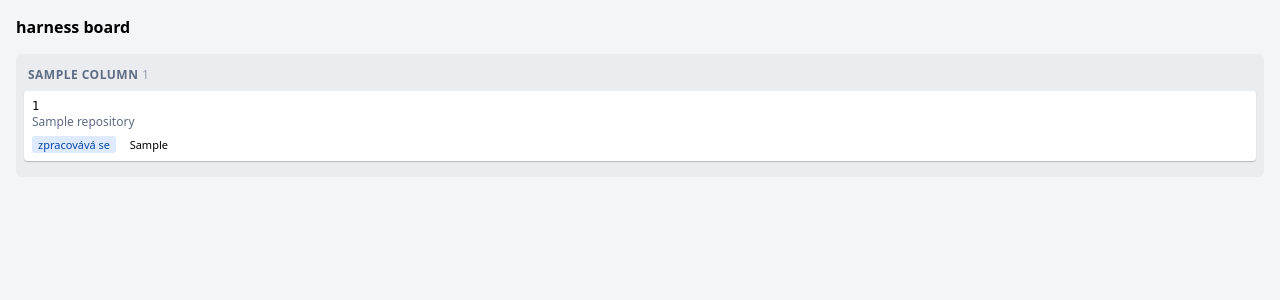
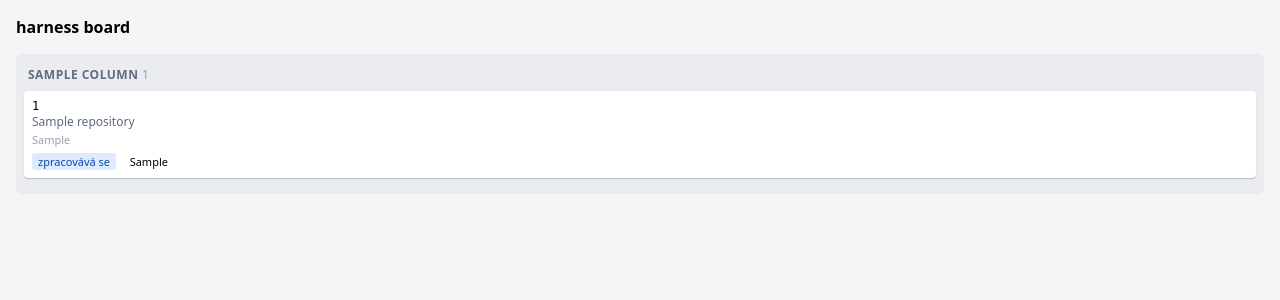
Before and after one commit to onpaj/harness_v2, a Python web app: template src/harness/api/templates/board.html in a window 1280 px wide. Shown: the top 300 px of the page. Run offline with Jinja, Linux system fonts and the light colour scheme; the template is opened without the code that fills it: most values are stand-ins (such as "Sample title", 1, 10 or a date in 2020).

Commit message:
feat: karta zobrazuje čas ve stavu
Spec (sekce Karta) požaduje na kartě id, repository, čas ve stavu a
oba badge. Čas ve stavu chyběl. Bere se z task.history[-1].at, takže
projekce se nemění; task bez historie nic nezobrazí.

Co-Authored-By: Claude Opus 4.8 <noreply@anthropic.com>

```diff
--- a/src/harness/api/templates/_columns.html
+++ b/src/harness/api/templates/_columns.html
@@ -9,6 +9,7 @@
          hx-swap="innerHTML">
       <div class="id">{{ task.id }}</div>
       {% if task.repository %}<div class="repo">{{ task.repository }}</div>{% endif %}
+      {% if task.history %}<div class="since">{{ task.history[-1].at }}</div>{% endif %}
       {% if task.lock_id %}<span class="badge working">zpracovává se</span>{% endif %}
       {% if task.last_outcome %}<span class="badge {{ task.last_outcome }}">{{ task.last_outcome }}</span>{% endif %}
     </div>
--- a/src/harness/api/templates/board.html
+++ b/src/harness/api/templates/board.html
@@ -15,6 +15,7 @@
     .card { background: #fff; border-radius: 4px; box-shadow: 0 1px 1px rgba(9,30,66,.25); padding: 8px; margin-bottom: 8px; cursor: pointer; }
     .card .id { font-family: ui-monospace, monospace; font-size: 12px; }
     .card .repo { color: #5e6c84; font-size: 12px; }
+    .card .since { color: #97a0af; font-size: 11px; margin-top: 2px; }
     .badge { display: inline-block; font-size: 11px; border-radius: 3px; padding: 1px 6px; margin-top: 6px; margin-right: 4px; }
     .badge.done { background: #e3fcef; color: #006644; }
     .badge.request_changes { background: #fffae6; color: #974f0c; }
```
Also changed, not shown: tests/test_api_html.py (+8 -0 lines).
